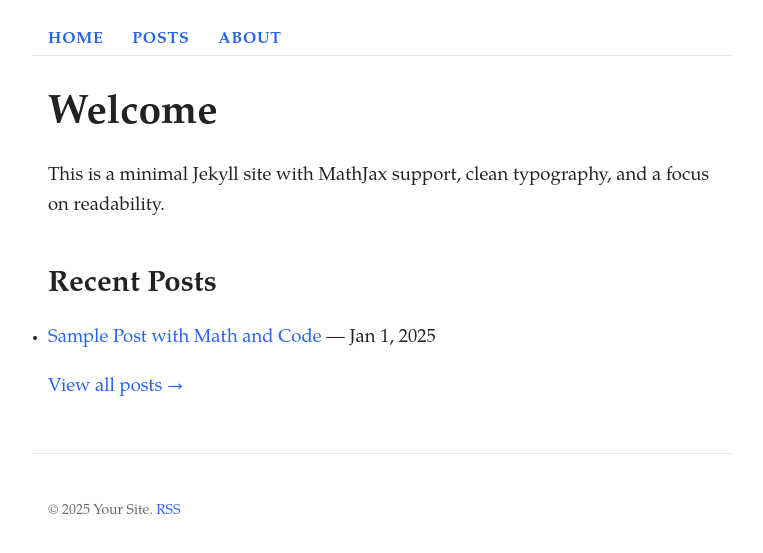
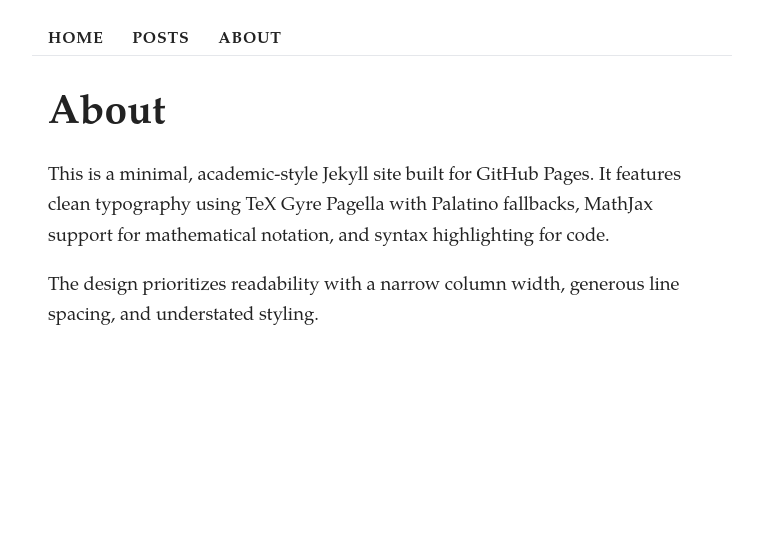
Before and after one commit to cristianalamos/cristianalamos.github.io, a Jekyll site: the page built from index.md, in a window 1280 px wide. Shown: the top 553 px of the page, without its empty margins (258-1021 px from the left). Built offline with Jekyll 4.4.1, drawn with Linux system fonts in a browser that asks for light colours.

Commit message:
Simplify design: about as homepage, black links, remove footer

```diff
--- a/_layouts/default.html
+++ b/_layouts/default.html
@@ -10,8 +10,5 @@
   <main>
     {{ content }}
   </main>
-  <footer>
-    <p>&copy; {{ 'now' | date: "%Y" }} {{ site.title }}. <a href="{{ '/feed.xml' | relative_url }}">RSS</a></p>
-  </footer>
 </body>
 </html>
--- a/assets/css/main.css
+++ b/assets/css/main.css
@@ -25,8 +25,8 @@
   --serif: "TeX Gyre Pagella", "Palatino Linotype", Palatino, "URW Palladio L", "Book Antiqua", serif;
   --mono: ui-monospace, SFMono-Regular, Menlo, Monaco, Consolas, "Liberation Mono", monospace;
   --text: #222;
-  --link: #2563eb;
-  --link-hover: #1d4ed8;
+  --link: #222;
+  --link-hover: #000;
   --border: #e5e7eb;
 }
 
@@ -65,14 +65,6 @@ nav a {
   font-weight: 600;
 }
 
-footer {
-  max-width: 700px;
-  margin: 0 auto;
-  padding: 2rem 1rem;
-  border-top: 1px solid var(--border);
-  font-size: 14px;
-  color: #666;
-}
 
 h1, h2, h3, h4, h5, h6 {
   font-weight: 600;
--- a/index.md
+++ b/index.md
@@ -3,14 +3,8 @@ layout: default
 title: Home
 ---
 
-# Welcome
+# About
 
-This is a minimal Jekyll site with MathJax support, clean typography, and a focus on readability.
+This is a minimal, academic-style Jekyll site built for GitHub Pages. It features clean typography using TeX Gyre Pagella with Palatino fallbacks, MathJax support for mathematical notation, and syntax highlighting for code.
 
-## Recent Posts
-
-{% for post in site.posts limit:5 %}
-- [{{ post.title }}]({{ post.url | relative_url }}) — {{ post.date | date: "%b %-d, %Y" }}
-{% endfor %}
-
-[View all posts →]({{ '/posts/' | relative_url }})
+The design prioritizes readability with a narrow column width, generous line spacing, and understated styling.
```
Also changed, not shown: about.md (+0 -4 lines).
